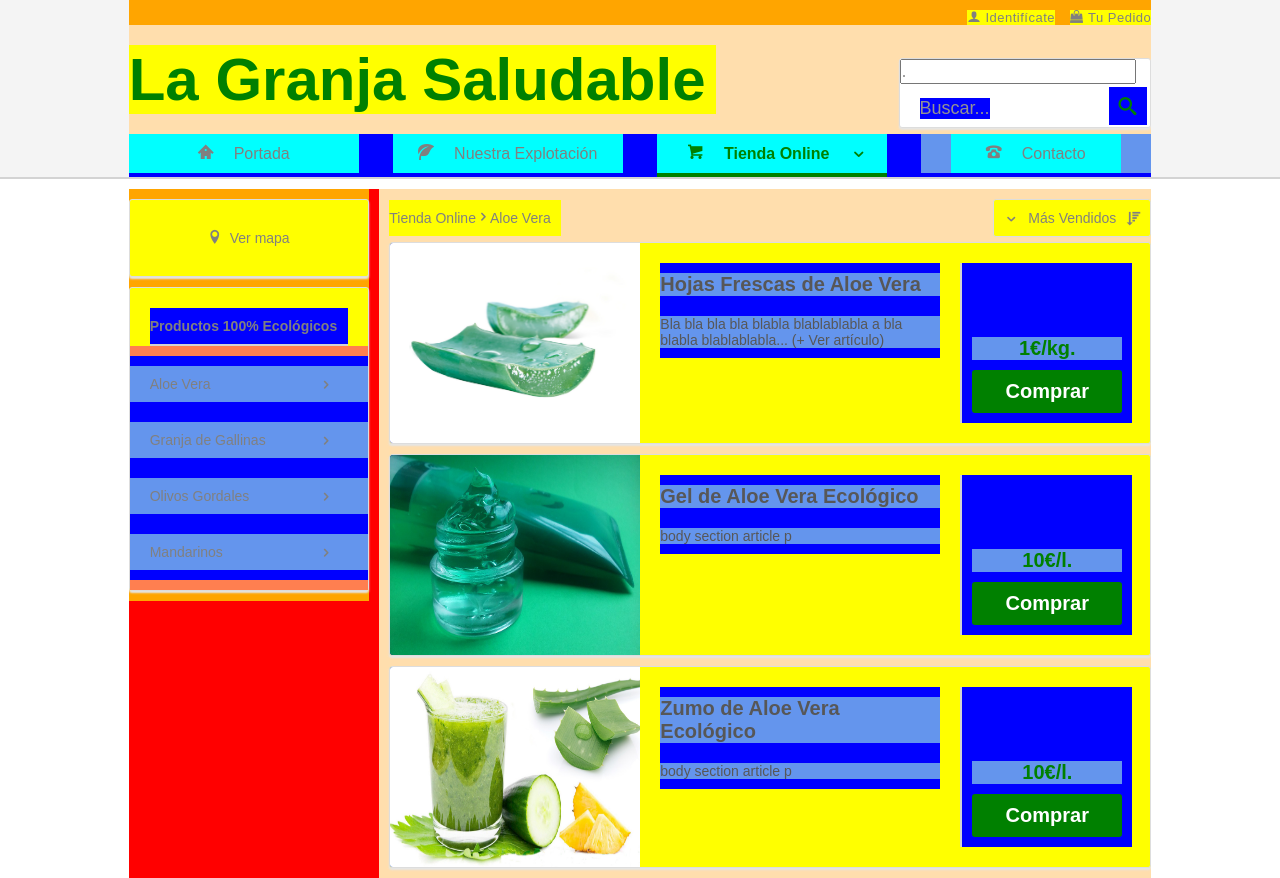
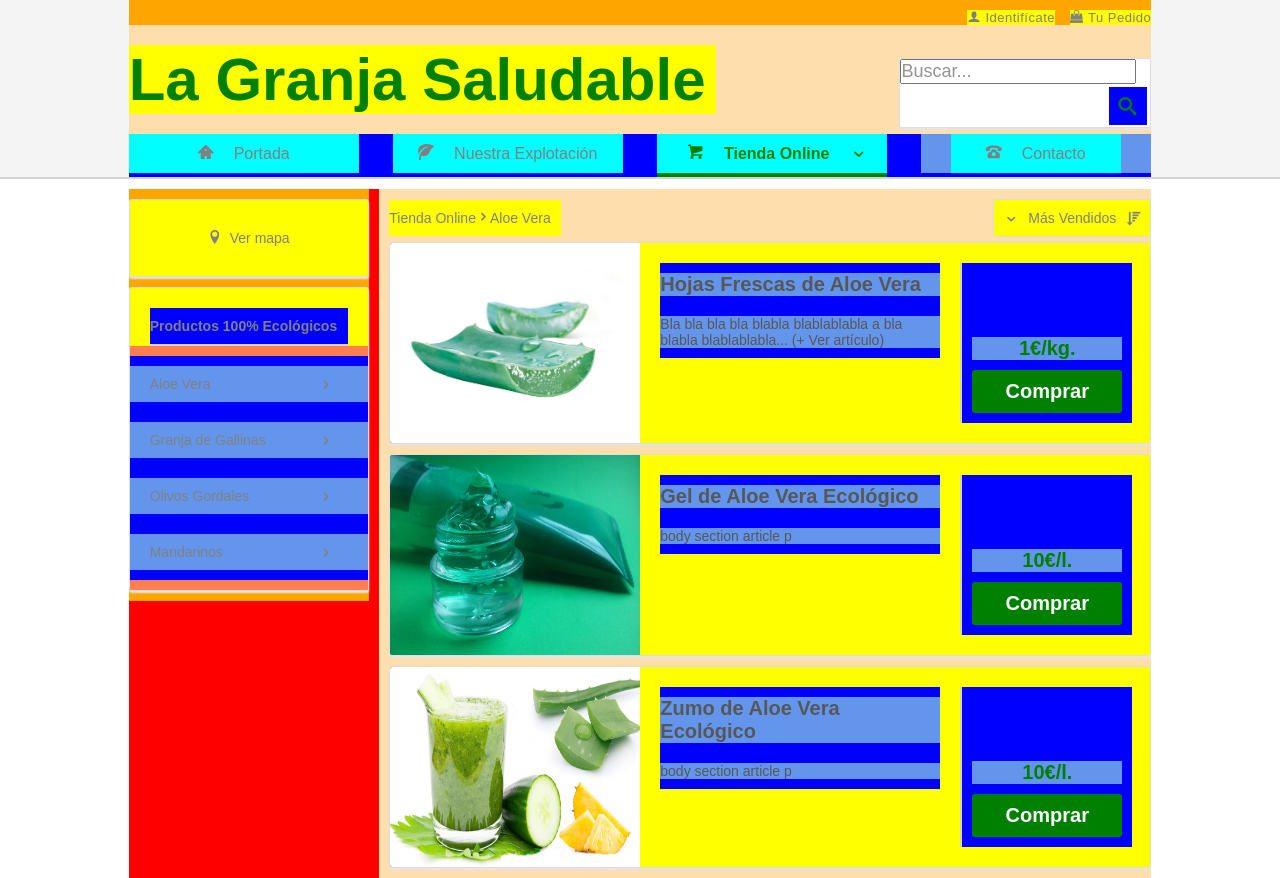
Before and after one commit to granjasaludable/inicio, a plain HTML site: page index.html in a window 1280 px wide. Shown: the top 878 px of the page. Drawn offline with Linux system fonts and the light colour scheme; files whose address does not match are found by name.

Commit message:
Update index.html

```diff
--- a/index.html
+++ b/index.html
@@ -50,9 +50,7 @@
 				</h1>
 
 				<h2 >
-					<input name="ingresatexto" type="text" value="." />
-
-					<div id="idTextoLupa">Buscar...</div>
+					<input name="ingresatexto" type="text" value="Buscar..." />
 					<a href="#"><div id="idBotonLupa"><span class="icon-search"></span></div></a>
 				</h2>
 			</header>
```
